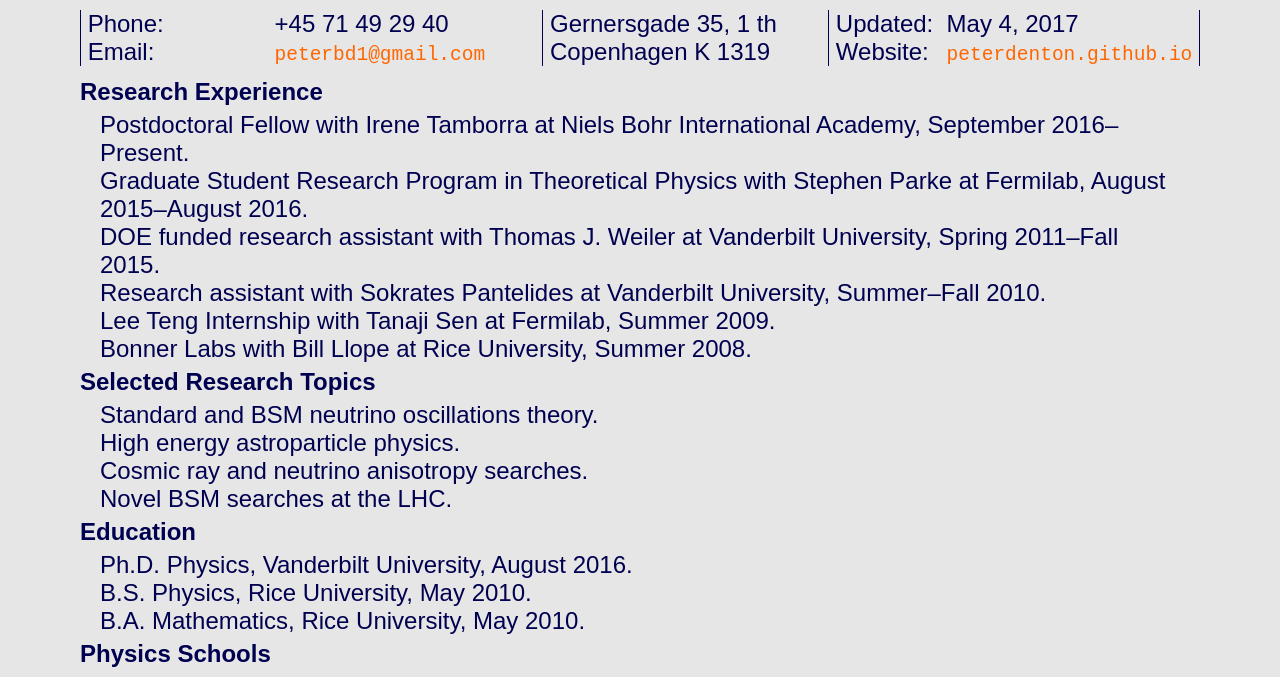
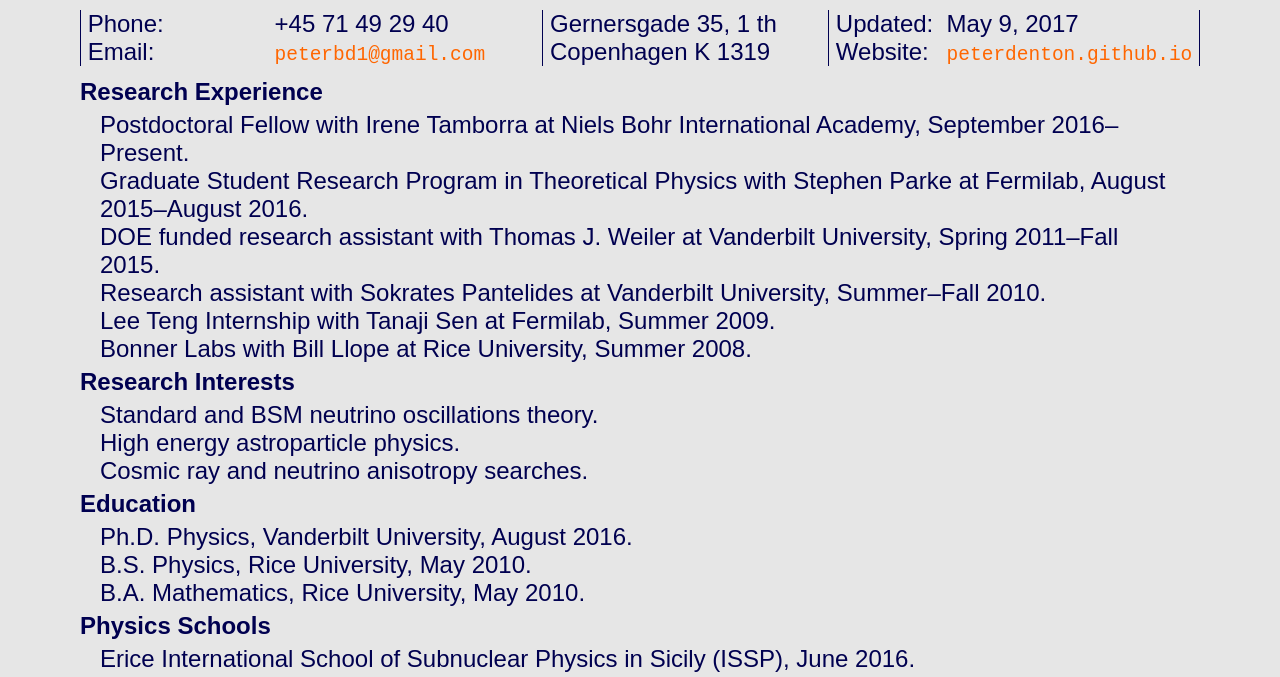
Before and after one commit to PeterDenton/CV, a plain HTML site: page index.html in a window 1280 px wide. Shown: the part 98-775 px from the top of the page. Drawn offline with Linux system fonts and the light colour scheme.

Commit message:
small changes

```diff
--- a/index.html
+++ b/index.html
@@ -7,7 +7,7 @@
 <meta name="originator" content="TeX4ht (http://www.cse.ohio-state.edu/~gurari/TeX4ht/)">
 <!-- html,fn-in -->
 <meta name="src" content="CV.tex">
-<meta name="date" content="2017-05-04 11:43:00">
+<meta name="date" content="2017-05-09 11:02:00">
 <link rel="stylesheet" type="text/css" href="CV.css">
 </head><body
 >
@@ -27,7 +27,7 @@ class="td11">Phone:</td><td  style="white-space:nowrap; text-align:left;" id="TB
 class="td11">+45 71 49 29 40       </td><td  style="white-space:nowrap; text-align:left;" id="TBL-1-1-3"
 class="td11">Gernersgade 35, 1 th</td><td  style="white-space:nowrap; text-align:left;" id="TBL-1-1-4"
 class="td11">Updated:</td><td  style="white-space:nowrap; text-align:left;" id="TBL-1-1-5"
-class="td11">May 4, 2017                 </td>
+class="td11">May 9, 2017                 </td>
 </tr><tr
  style="vertical-align:baseline;" id="TBL-1-2-"><td  style="white-space:nowrap; text-align:left;" id="TBL-1-2-1"
 class="td11">Email: </td><td  style="white-space:nowrap; text-align:left;" id="TBL-1-2-2"
@@ -57,15 +57,13 @@ class="cmtt-10">peterdenton.github.io</span></a></td></tr></table>
    <li class="itemize">Bonner Labs with Bill Llope at Rice University, Summer 2008. </li></ul>
 <!--l. 61--><p class="noindent" >
 <h4 class="likesubsectionHead"><a
- id="x1-2000"></a>Selected Research Topics</h4>
+ id="x1-2000"></a>Research Interests</h4>
    <ul class="itemize0">
    <li class="itemize">Standard and BSM neutrino oscillations theory.
    </li>
    <li class="itemize">High energy astroparticle physics.
    </li>
-   <li class="itemize">Cosmic ray and neutrino anisotropy searches.
-   </li>
-   <li class="itemize">Novel BSM searches at the LHC. </li></ul>
+   <li class="itemize">Cosmic ray and neutrino anisotropy searches. </li></ul>
 <!--l. 69--><p class="noindent" >
 <h4 class="likesubsectionHead"><a
  id="x1-3000"></a>Education</h4>
@@ -73,10 +71,10 @@ class="cmtt-10">peterdenton.github.io</span></a></td></tr></table>
    <li class="itemize">Ph.D. Physics, Vanderbilt University, August 2016.
    </li>
    <li class="itemize">B.S. Physics, Rice University, May 2010.
+   </li>
+   <li class="itemize">B.A. Mathematics, Rice University, May 2010. </li></ul>
 
 
-   </li>
-   <li class="itemize">B.A. Mathematics, Rice University, May 2010. </li></ul>
 <!--l. 78--><p class="noindent" >
 <h4 class="likesubsectionHead"><a
  id="x1-4000"></a>Physics Schools</h4>
@@ -112,13 +110,13 @@ class="cmtt-10">peterdenton.github.io</span></a></td></tr></table>
    <li class="itemize"><span class="LATEX">L<span class="A">A</span><span class="TEX">T<span
 class="E">E</span>X</span></span>, beamer, python, matplotlib, C++, ROOT, MATHEMATICA, MATLAB, FORTRAN, gnuplot,
    java, html, and javascript. </li></ul>
-
-
 <!--l. 102--><p class="noindent" >
 <h4 class="likesubsectionHead"><a
  id="x1-7000"></a>Service</h4>
    <ul class="itemize0">
    <li class="itemize">Reviewer for Nuclear Physics B. </li></ul>
+
+
 <!--l. 107--><p class="noindent" >
 <h4 class="likesubsectionHead"><a
  id="x1-8000"></a>Students</h4>
```
Also changed, not shown: 2 other files.
